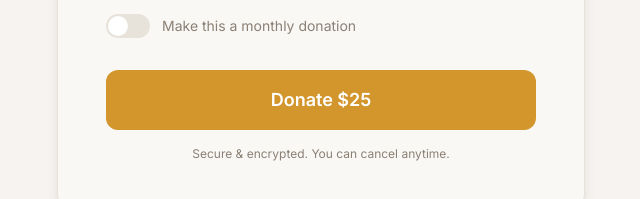
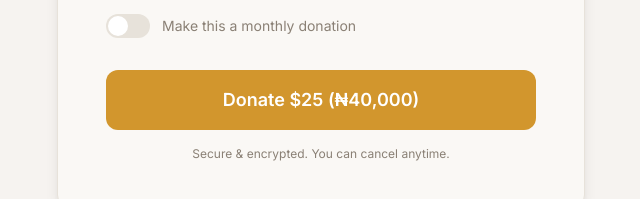
Before and after one commit to osita-dev/sacredstoryline, a React (Vite) app: page / in a window 1280 px wide. Shown: the part 1975-2174 px from the top of the page, without its empty margins (319-959 px from the left). Built offline with nearby package versions, Linux system fonts and the light colour scheme; the HTML template or start-up script is replaced by a standard one.

Commit message:
first commit

```diff
--- a/src/components/DonationSection.tsx
+++ b/src/components/DonationSection.tsx
@@ -30,13 +30,18 @@ const DonationSection: React.FC = () => {
   const [custom, setCustom] = useState<string>("");
   const [recurring, setRecurring] = useState<boolean>(false);
   const [email, setEmail] = useState<string>("");
-  const [currency] = useState<string>("NGN"); // Change to NGN if needed
 
   const [popup, setPopup] = useState<PopupState>({
     show: false,
     type: "info",
     message: "",
   });
+
+  // ===========================
+  // Exchange rate (USD → NGN)
+  // Replace with live backend rate in production
+  // ===========================
+  const EXCHANGE_RATE = 1600; // 1 USD = 1600 NGN
 
   const isCustom = custom !== "";
   const finalAmount: number = Number(isCustom ? custom : selected);
@@ -46,8 +51,7 @@ const DonationSection: React.FC = () => {
   =========================== */
   const loadPaystackScript = (): Promise<boolean> => {
     return new Promise((resolve) => {
-      if (document.getElementById("paystack-script"))
-        return resolve(true);
+      if (document.getElementById("paystack-script")) return resolve(true);
 
       const script = document.createElement("script");
       script.src = "https://js.paystack.co/v1/inline.js";
@@ -88,13 +92,18 @@ const DonationSection: React.FC = () => {
       });
     }
 
-    const amountInKobo = finalAmount * 100;
+    // ===========================
+    // Convert USD → NGN
+    // Paystack requires NGN kobo
+    // ===========================
+    const ngnAmount = finalAmount * EXCHANGE_RATE;
+    const amountInKobo = Math.round(ngnAmount * 100);
 
     const handler = window.PaystackPop.setup({
       key: import.meta.env.VITE_PAYSTACK_PUBLIC_KEY,
       email,
       amount: amountInKobo,
-      currency,
+      currency: "NGN",
       ref: "DON_" + Date.now(),
       metadata: { recurring },
 
@@ -211,7 +220,7 @@ const DonationSection: React.FC = () => {
             onClick={handleDonate}
             className="w-full bg-primary text-white font-semibold text-lg py-4 rounded-lg hover:brightness-110 transition-all"
           >
-            Donate ${finalAmount}
+            Donate ${finalAmount} (₦{(finalAmount * EXCHANGE_RATE).toLocaleString()})
             {recurring ? " / month" : ""}
           </button>
 
```
